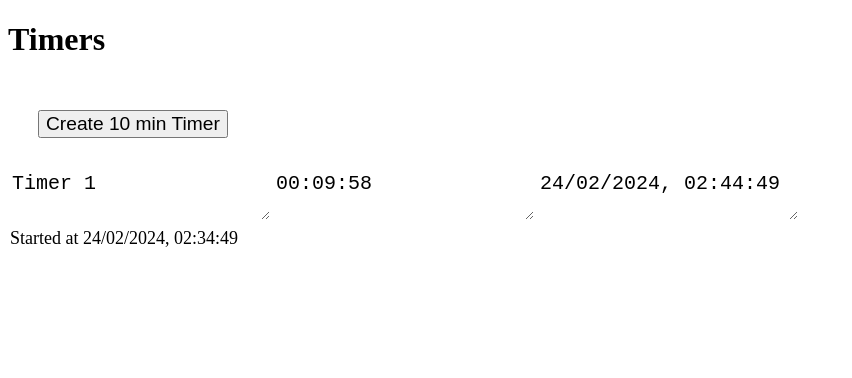
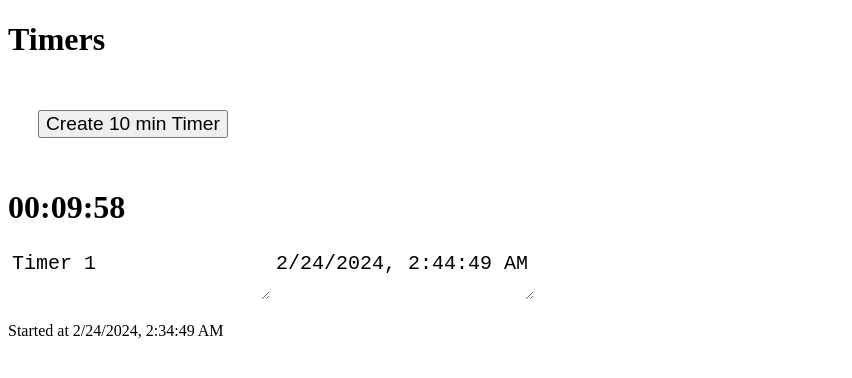
Before and after one commit to pranitsh/timer, a plain HTML site: page index.html in a window 1280 px wide. Both pictures are taken after a click on the button "Create 10 min Timer". Shown: the whole page, without its empty margins (0-852 px from the left). Drawn offline with Linux system fonts and the light colour scheme.

Commit message:
fixed: date parser and style

```diff
--- a/index.html
+++ b/index.html
@@ -9,7 +9,9 @@
 
 <body>
     <h1>Timers</h1>
-    <button id='create' onclick="createTimer()">Create 10 min Timer</button>
+    <button id='create'
+        onclick="createTimer({end: new Date(Date.now() + 10 * 60 * 1000), start: new Date(Date.now())})">
+        Create 10 min Timer</button>
     <div id="timerDiv"></div>
     <script>
         // https://stackoverflow.com/a/23395136
@@ -21,54 +23,42 @@
     </script>
     <script>
         const timerDiv = document.getElementById('timerDiv');
-        function createTimer(end = new Date(Date.now() + 10 * 60 * 1000), start = new Date(Date.now())) {
+        function createTimer(item) {
             const elementDiv = document.createElement('div');
-            const timeLeft = document.createElement('textarea');
-            timeLeft.value = new Date(end - Date.now()).toISOString().split(/[T.]/)[1];
+            const timeLeft = document.createElement('h1');
+            timeLeft.innerHTML = new Date(item.end - Date.now()).toISOString().split(/[T.]/)[1];
             const endTime = document.createElement('textarea');
-            endTime.value = end.toLocaleString('en-GB');
+            endTime.value = item.end.toLocaleString();
             const startTime = document.createElement('p');
-            startTime.innerHTML = 'Started at ' + start.toLocaleString('en-GB');
+            startTime.innerHTML = 'Started at ' + item.start.toLocaleString();
             let number = timerDiv.childElementCount;
             setInterval((timeLeft, startTime, endTime) => {
                 if (document.activeElement !== timeLeft && document.activeElement !== startTime && document.activeElement !== endTime) {
-                    timeLeft.value = new Date(end - Date.now()).toISOString().split(/[T.]/)[1];
+                    timeLeft.innerHTML = new Date(item.end - Date.now()).toISOString().split(/[T.]/)[1];
                 }
-                console.log(end - Date.now());
-                if (end - Date.now() < 0) {
+                if (item.end - Date.now() < 0) {
                     document.title = '🔴🔴🔴🔴🔴';
                     beep();
                 } else if (number == 0) {
-                    document.title = new Date(end - Date.now()).toISOString().split(/[T\.]/)[1];
+                    document.title = new Date(item.end - Date.now()).toISOString().split(/[T\.]/)[1];
                 }
 
             }, 1000, timeLeft, startTime, endTime);
             endTime.onchange = (event) => {
-                let parts = event.target.value.split(/[/, :]/);
-                end = new Date(
-                    parseInt(parts[2]) || end.getFullYear(),
-                    parseInt(parts[1]) - 1 || end.getDate(),
-                    parseInt(parts[0]) || end.getMonth(),
-                    parseInt(parts[4]) || end.getHours(),
-                    parseInt(parts[5]) || end.getMinutes(),
-                    parseInt(parts[6]) || end.getSeconds());
+                console.log(event.target.value);
+                item.end = new Date(event.target.value);
+                endTime.value = item.end.toLocaleString();
             };
             const name = document.createElement('textarea');
             name.value = `Timer ${timerDiv.childElementCount + 1}`;
-            elementDiv.append(name, timeLeft, endTime, startTime);
+            elementDiv.append(timeLeft, name, endTime, startTime);
             timerDiv.append(elementDiv);
         }
-
     </script>
     <style>
         button {
             font-size: larger;
             margin: 30px;
-        }
-
-        p {
-            margin: 2px;
-            font-size: large;
         }
 
         textarea {
```
